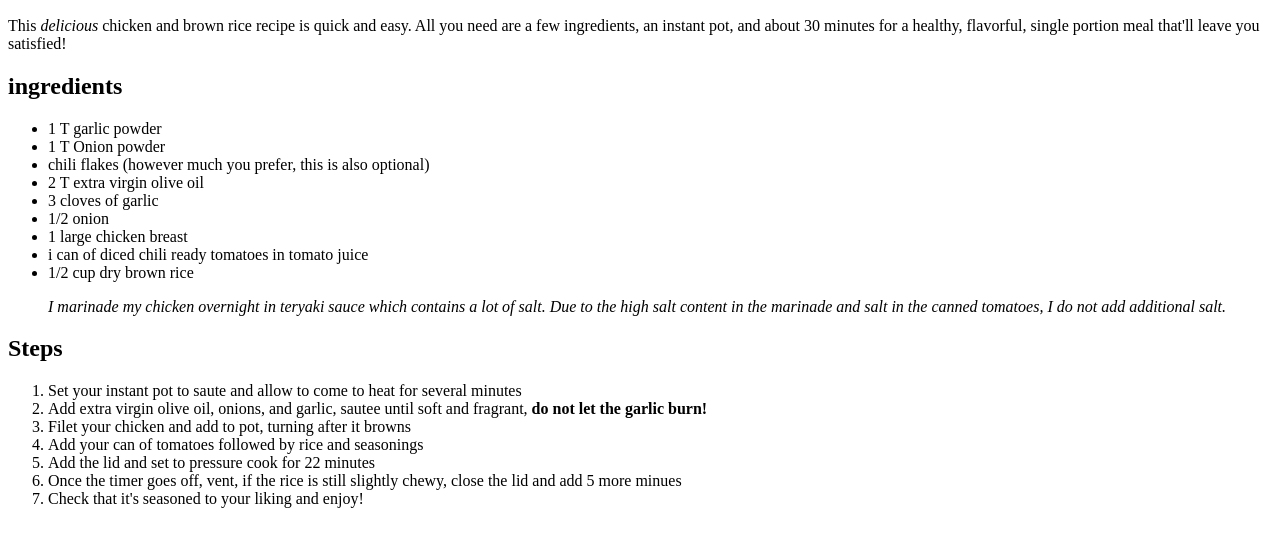
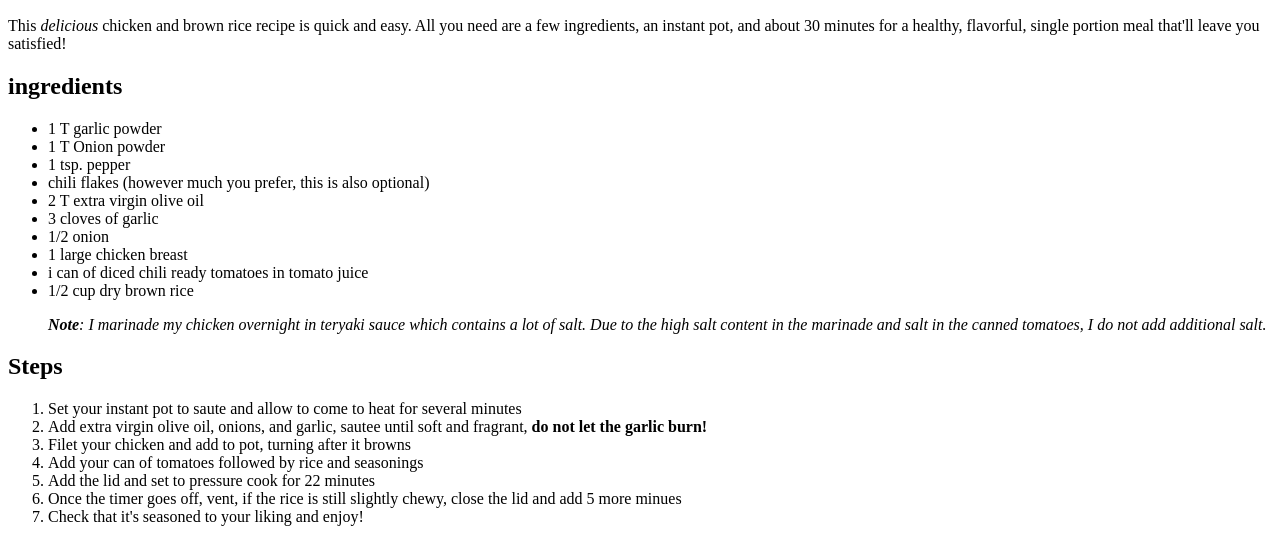
Before and after one commit to ashleylawrence836/odin-recipes, a plain HTML site: page recipes/chicken-and-rice.html in a window 1280 px wide. Shown: the part 284-826 px from the top of the page. Drawn offline with Linux system fonts and the light colour scheme.

Commit message:
forgot ingredient

```diff
--- a/recipes/chicken-and-rice.html
+++ b/recipes/chicken-and-rice.html
@@ -16,6 +16,7 @@
     <ul>
         <li>1 T garlic powder</li>
         <li>1 T Onion powder</li>
+        <li>1 tsp. pepper</li>
         <li>chili flakes (however much you prefer, this is also optional)</li>
         <li>2 T extra virgin olive oil</li>
         <li>3 cloves of garlic</li>
@@ -23,7 +24,7 @@
         <li>1 large chicken breast</li>
         <li>i can of diced chili ready tomatoes in tomato juice</li>
         <li>1/2 cup dry brown rice</li>
-        <p><em>I marinade my chicken overnight in teryaki sauce which contains a lot of salt. Due to the high salt content in the marinade and salt in the canned tomatoes, I do not add additional salt.</em></p>
+        <p><em><strong>Note</strong>: I marinade my chicken overnight in teryaki sauce which contains a lot of salt. Due to the high salt content in the marinade and salt in the canned tomatoes, I do not add additional salt.</em></p>
     </ul>
 
     <h2>Steps</h2>
```
